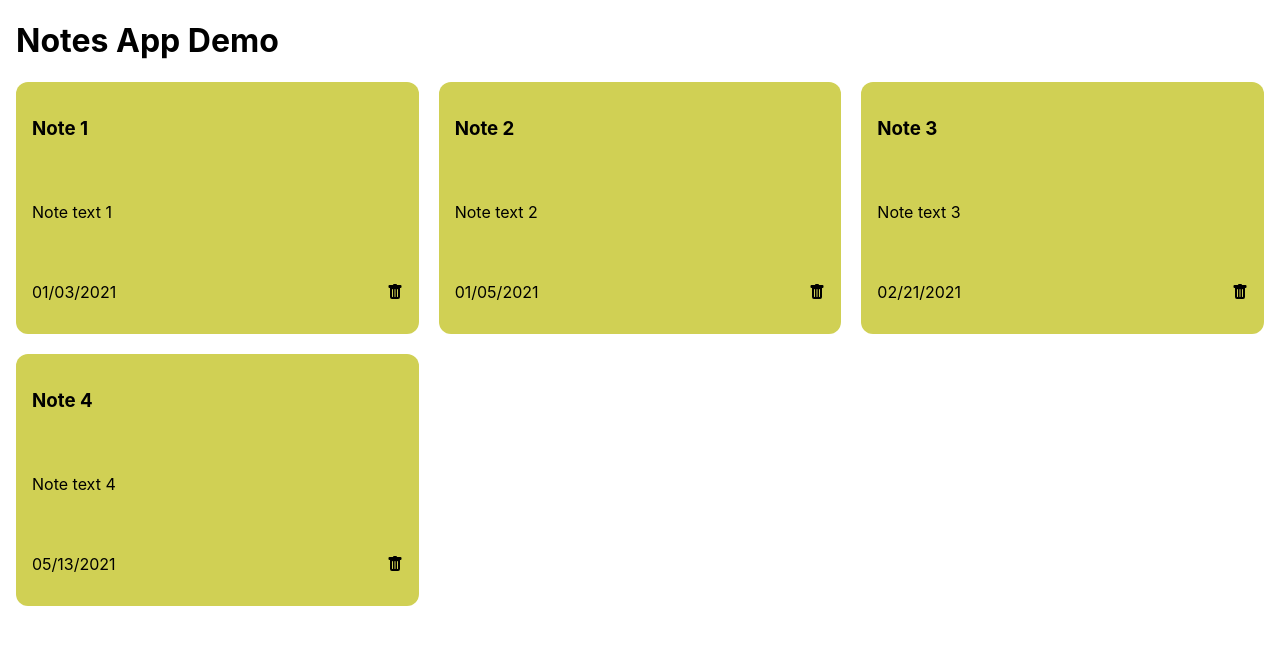
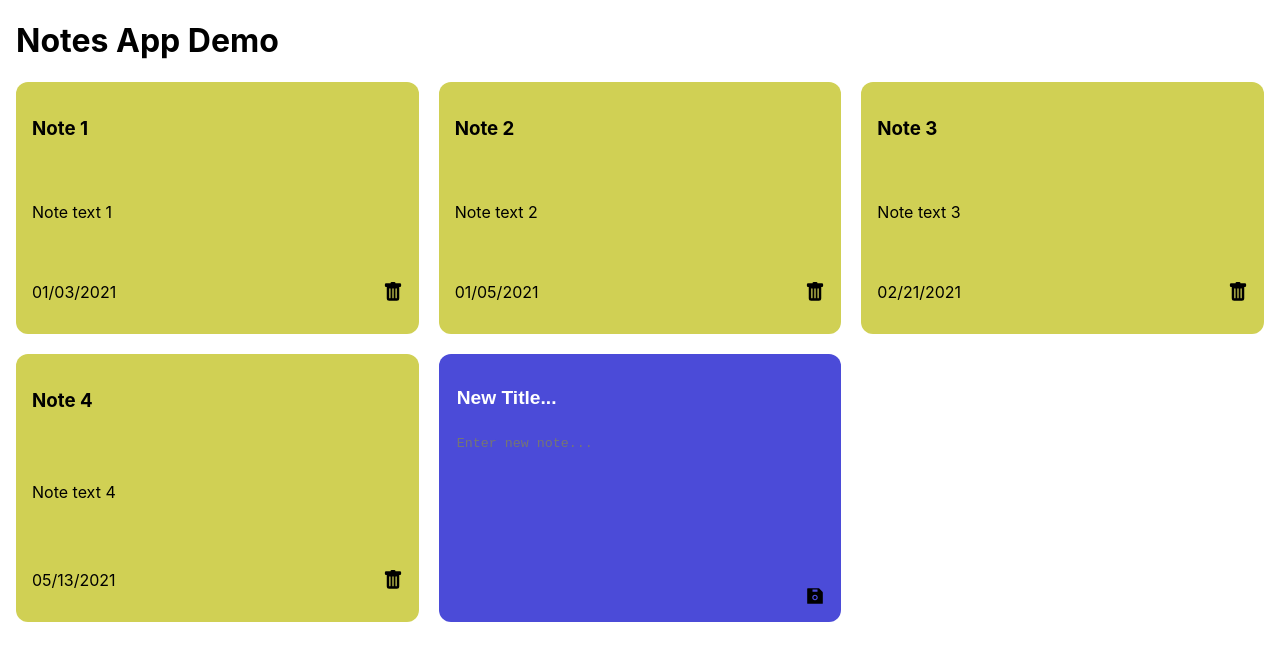
Before and after one commit to earuiz1/notes-app-demo, a React (Create React App) app: page / in a window 1280 px wide. Shown: the top 660 px of the page. Built offline with nearby package versions, Linux system fonts and the light colour scheme.

Commit message:
Adding new notes is now working, but the logic still needs some work

```diff
--- a/src/App.js
+++ b/src/App.js
@@ -1,11 +1,10 @@
+import React,{ useState } from 'react'
 import NotesList from './components/NotesList'
 import Header from './components/Header';
 
 import { v4 as uuid } from 'uuid';
 
-function App() {
-
-  const notes = [{
+const dummy_notes = [{
   id: uuid(),
   title: 'Note 1',
   text: 'Note text 1',
@@ -31,10 +30,21 @@ function App() {
 },
 
 ]
+
+function App() {
+
+const [note, setNote] = useState(dummy_notes);
+
+const savedData = (data) => {
+  console.log('App.js',data);
+  setNote(prevState => {
+    return [data, ...prevState];
+  })
+}
   return (
     <div className="container">
       <Header/>
-       <NotesList notes= {notes} />
+       <NotesList notes= {note} onSaveData = {savedData}/>
     </div>
   );
 }
--- /dev/null
+++ b/src/components/NewNote.css
@@ -0,0 +1,45 @@
+.new-note-container{
+    display: flex;
+    flex-direction: column;
+    background-color: rgb(75, 75, 216);
+    min-height: 220px;
+    padding: 2rem 1rem 1rem 1rem;
+    border-radius: 12px;
+    justify-content: space-between;
+}
+
+.new-note-title input{
+    background-color: rgb(75, 75, 216);
+    border: none;
+    width: 100%;
+    color: white;
+    font-weight: bold;
+    font-size: 1.2rem;
+}
+
+.new-note-title input::placeholder{
+    color: white;
+    font-weight: bold;
+    font-size: 1.2rem;
+}
+
+.new-note-title input:focus{
+    outline: none;
+}
+
+.new-note-body textarea{
+    background-color: rgb(75, 75, 216);
+    color: white;
+    border: none;
+    resize: none;
+    width: 100%;
+}
+
+.new-note-body textarea:focus{
+    outline: none;
+}
+
+.new-note-footer{
+    display: flex;
+    justify-content: flex-end;
+}
--- a/src/components/NewNote.js
+++ b/src/components/NewNote.js
@@ -1,11 +1,55 @@
-import React from 'react';
+import React, { useState } from "react";
+import "./NewNote.css";
 
-function NewNote() {
+import { AiFillSave } from "react-icons/ai";
+import { v4 as uuid } from 'uuid';
+
+function NewNote(props) {
+
+  const [noteTitle, setNoteTitle] = useState('');
+  const [noteText, setNoteText] = useState('');
+
+
+  const changeTitleHandler = (event) => {
+    //console.log(event.target.value);
+    setNoteTitle(event.target.value);
+  }
+
+  const changeTextHandler = (event) => {
+    //console.log(event.target.value);
+    setNoteText(event.target.value);
+  }
+
+  const clickHandler = () => {
+    const note_data = {
+        id: uuid(),
+        title: noteTitle,
+        text: noteText,
+        date: new Date().toLocaleString()
+    }
+
+    //Clear values using two-way binding
+    setNoteTitle('');
+    setNoteText('');
+
+    //console.log(note);
+
+    props.onSaveData(note_data);
+  }
+
   return (
-    <div>
-        New note
+    <div className="new-note-container">
+      <div className="new-note-title">
+        <input type="text" placeholder="New Title..." onChange={changeTitleHandler} value={noteTitle} />
+      </div>
+      <div className="new-note-body">
+        <textarea rows="8" cols="28" placeholder="Enter new note..." onChange={changeTextHandler} value={noteText}/>
+      </div>
+      <div className="new-note-footer">
+        <AiFillSave size={20} onClick={clickHandler} />
+      </div>
     </div>
-  )
+  );
 }
 
-export default NewNote
+export default NewNote;
--- a/src/components/Note.js
+++ b/src/components/Note.js
@@ -14,7 +14,7 @@ function Note(props) {
         </div>
         <div className="note-footer">
             <p>{props.date}</p>
-            <BsFillTrashFill size = {16}/>
+            <BsFillTrashFill size = {20}/>
         </div>
     </div>
   )
--- a/src/components/NotesList.js
+++ b/src/components/NotesList.js
@@ -1,13 +1,21 @@
 import React from "react";
 import Note from "./Note";
+import NewNote from "./NewNote";
 import "./NotesList.css";
 
 function NotesList(props) {
+
+  const savedData = (data) => {
+    console.log('NoteList.js', data);
+    props.onSaveData(data);
+  }
+
   return (
     <div className="notes-list-container">
       {props.notes.map((note) => (
-        <Note id={note.id} title={note.title} text={note.text} date={note.date}/>
+        <Note key={note.id} id={note.id} title={note.title} text={note.text} date={note.date}/>
       ))}
+    <NewNote onSaveData={savedData}/>
     </div>
   );
 }
```
Lines whose indentation alone changed are shown as unchanged.
